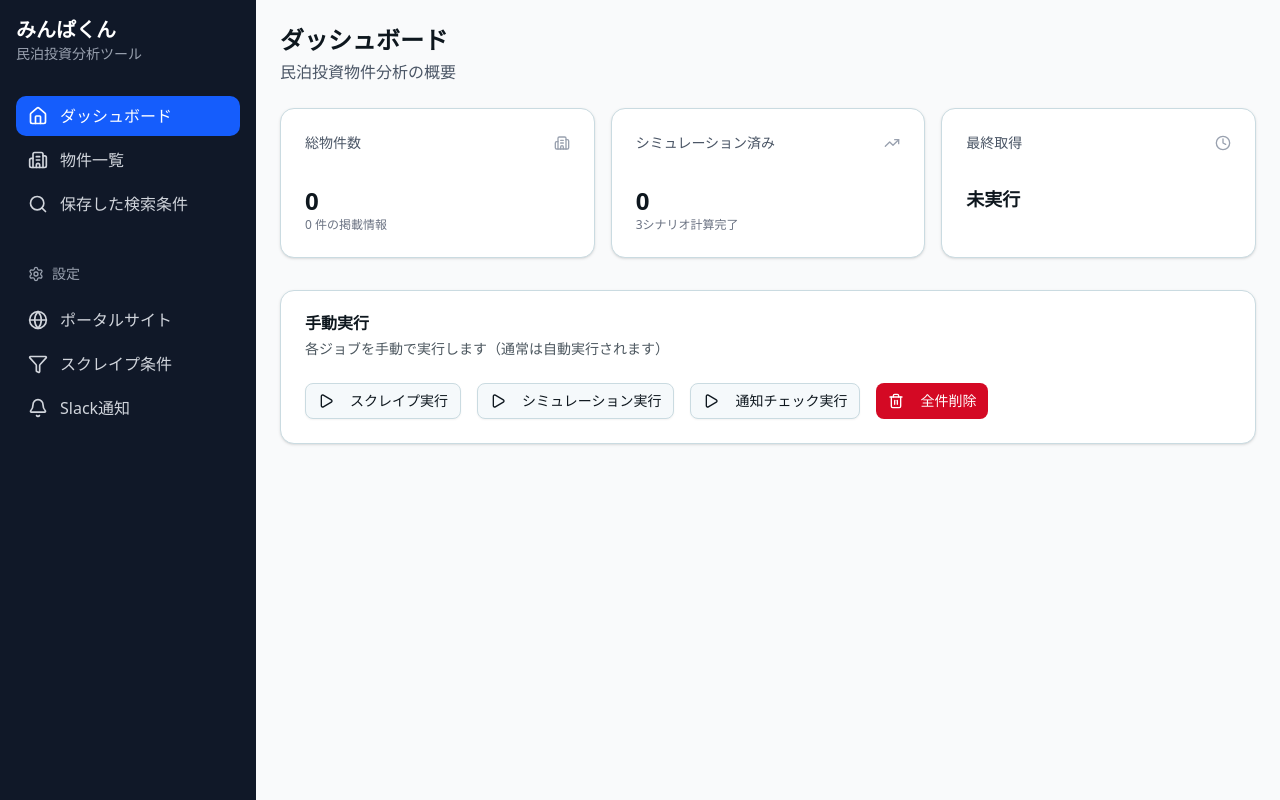
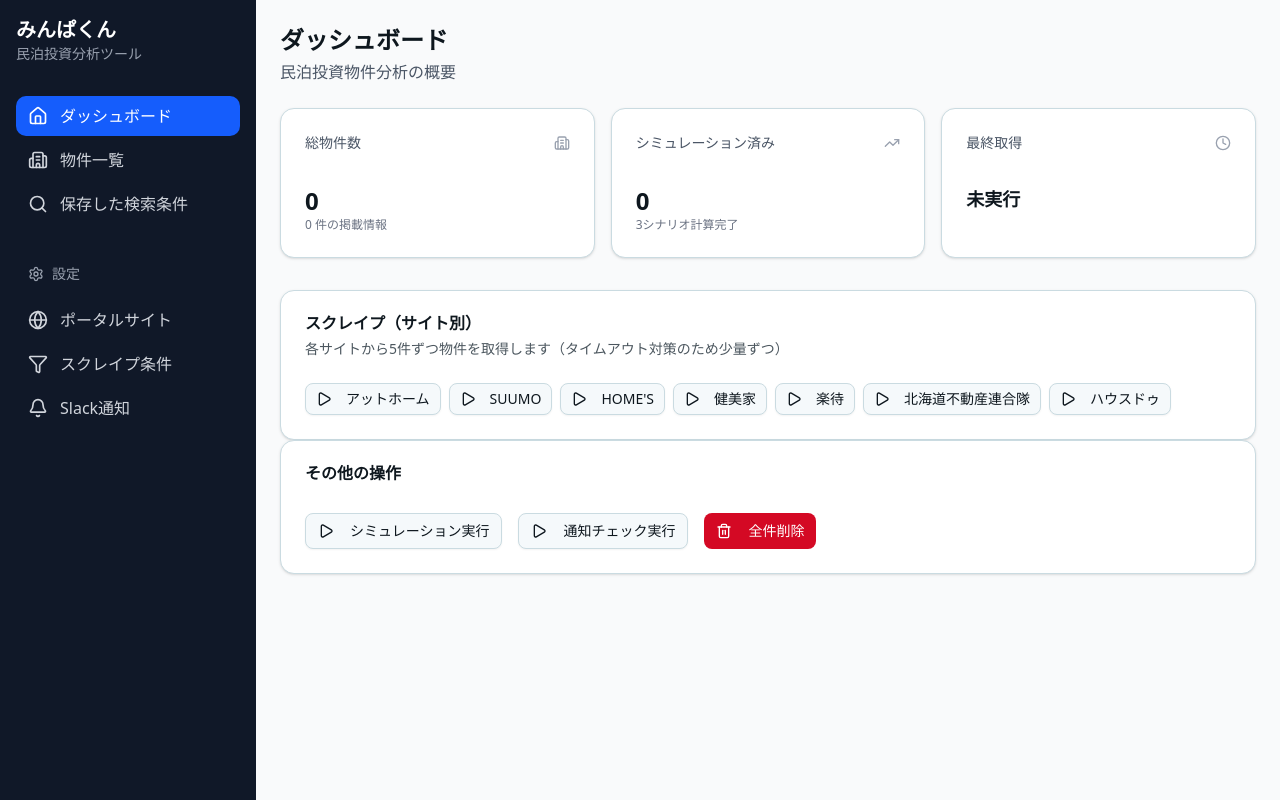
Before and after one commit to chiba-blip/minpakun, a Next.js app: page / in a window 1280 px wide. Built offline with nearby package versions, Linux system fonts and the light colour scheme; no server answers.

Commit message:
fix: タイムアウト対策 - 1サイト5件ずつ取得、サイト別ボタン追加

```diff
--- a/src/app/api/jobs/scrape/route.ts
+++ b/src/app/api/jobs/scrape/route.ts
@@ -1,91 +1,71 @@
 import { NextRequest, NextResponse } from 'next/server';
 import { createSupabaseServer } from '@/lib/supabaseServer';
-import { getConnectors } from '@/lib/scraper/connectors';
+import { getConnector } from '@/lib/scraper/connectors';
 import type { SearchParams, NormalizedListing } from '@/lib/scraper/types';
 import { throttle } from '@/lib/scraper/http';
 
+// Netlifyタイムアウト対策: 1サイト1ページ5件のみ処理
+const MAX_PAGES = 1;
+const MAX_DETAILS = 5;
+
 /**
- * スクレイピングジョブ
- * 全ポータルサイトから物件を取得
+ * スクレイピングジョブ（タイムアウト対策版）
+ * クエリパラメータでサイトを指定: ?site=athome
  */
 export async function POST(request: NextRequest) {
   const supabase = await createSupabaseServer();
+  const { searchParams } = new URL(request.url);
+  const targetSite = searchParams.get('site') || 'athome'; // デフォルトはアットホーム
 
   const results = {
+    site: targetSite,
     processed: 0,
     inserted: 0,
     skipped: 0,
     errors: [] as string[],
     message: '',
-    details: {} as Record<string, { candidates: number; inserted: number }>,
   };
 
   try {
-    // 1. 有効なポータルサイトを取得
-    const { data: sites, error: sitesError } = await supabase
+    // 1. 対象ポータルサイトを取得
+    const { data: site, error: siteError } = await supabase
       .from('portal_sites')
       .select('*')
-      .eq('enabled', true);
+      .eq('key', targetSite)
+      .eq('enabled', true)
+      .single();
 
-    if (sitesError) {
-      throw new Error(`Failed to fetch portal_sites: ${sitesError.message}`);
-    }
-
-    if (!sites || sites.length === 0) {
-      results.message = '有効なポータルサイトがありません。設定 → ポータルサイトで有効にしてください。';
+    if (siteError || !site) {
+      results.message = `ポータルサイト「${targetSite}」が見つからないか無効です`;
       return NextResponse.json(results);
     }
 
-    // 2. スクレイプ設定を取得
-    const { data: configs, error: configError } = await supabase
-      .from('scrape_configs')
-      .select('*')
-      .eq('enabled', true)
-      .limit(1)
-      .single();
-
-    if (configError || !configs) {
-      results.message = 'スクレイプ条件が設定されていません。設定 → スクレイプ条件で設定してください。';
+    // 2. Connector取得
+    const connector = getConnector(targetSite);
+    if (!connector) {
+      results.message = `コネクタ「${targetSite}」が見つかりません`;
       return NextResponse.json(results);
     }
 
-    const searchParams: SearchParams = {
-      areas: configs.areas || [],
-      propertyTypes: configs.property_types || [],
-      maxPages: 5, // タイムアウト対策で5ページに制限
+    console.log(`[scrape] Starting: ${connector.name} (${targetSite})`);
+
+    // 3. 検索実行（1ページのみ）
+    const searchConfig: SearchParams = {
+      areas: [],
+      propertyTypes: [],
+      maxPages: MAX_PAGES,
     };
 
-    console.log('Search params:', searchParams);
-    console.log('Enabled sites:', sites.map(s => s.key));
+    const candidates = await connector.search(searchConfig);
+    console.log(`[scrape] Found ${candidates.length} candidates`);
 
-    // 3. 各サイトのConnectorで検索・取得
-    const enabledKeys = sites.map(s => s.key);
-    const connectors = getConnectors(enabledKeys);
-
-    console.log('Active connectors:', connectors.map(c => c.key));
-
-    for (const connector of connectors) {
-      const site = sites.find(s => s.key === connector.key);
-      if (!site) continue;
-
-      console.log(`\n=== Processing site: ${connector.name} (${connector.key}) ===`);
-      results.details[connector.key] = { candidates: 0, inserted: 0 };
-
-      try {
-        // 検索実行（全ページ取得）
-        const candidates = await connector.search(searchParams);
-        results.details[connector.key].candidates = candidates.length;
-        console.log(`Found ${candidates.length} candidates from ${connector.name}`);
-
-        // 各候補の詳細を取得（タイムアウト対策で50件に制限）
-        const maxDetailsPerSite = 50;
-        const candidatesToProcess = candidates.slice(0, maxDetailsPerSite);
+    // 4. 詳細取得（5件のみ）
+    const candidatesToProcess = candidates.slice(0, MAX_DETAILS);
 
     for (const candidate of candidatesToProcess) {
       results.processed++;
-
       try {
-            // 既存チェック（URL重複）
+        // 既存チェック
         const { data: existing } = await supabase
           .from('listings')
           .select('id')
@@ -94,45 +74,32 @@ export async function POST(request: NextRequest) {
 
         if (existing) {
           results.skipped++;
+          console.log(`[scrape] Skip (exists): ${candidate.url}`);
           continue;
         }
 
-            // 詳細取得
+        // 詳細取得 & 保存
         const detail = await connector.fetchDetail(candidate.url);
         const normalized = connector.normalize(detail);
-
-            // DB保存
         await saveListing(supabase, site.id, normalized);
         results.inserted++;
-            results.details[connector.key].inserted++;
+        console.log(`[scrape] Inserted: ${normalized.title?.substring(0, 30)}...`);
 
-            await throttle(500);
+        await throttle(300);
       } catch (error) {
-            const msg = `Error processing ${candidate.url}: ${error}`;
-            console.error(msg);
-            results.errors.push(msg);
+        results.errors.push(String(error));
+        console.error(`[scrape] Error: ${candidate.url}`, error);
       }
     }
 
-        if (candidates.length > maxDetailsPerSite) {
-          console.log(`Note: Processed ${maxDetailsPerSite} of ${candidates.length} candidates`);
-        }
-      } catch (error) {
-        const msg = `Error searching ${connector.key}: ${error}`;
-        console.error(msg);
-        results.errors.push(msg);
-      }
-    }
-
-    results.message = `${results.inserted}件の新規物件を取得しました（${results.skipped}件はスキップ）`;
-    console.log('\n=== Scrape completed ===');
-    console.log(results);
+    results.message = `${connector.name}: ${results.inserted}件取得、${results.skipped}件スキップ（候補${candidates.length}件中${candidatesToProcess.length}件処理）`;
+    console.log(`[scrape] Done: ${results.message}`);
 
     return NextResponse.json(results);
   } catch (error) {
-    console.error('Scrape job failed:', error);
+    console.error('[scrape] Failed:', error);
     return NextResponse.json(
-      { error: String(error), ...results },
+      { ...results, error: String(error) },
       { status: 500 }
     );
   }
--- a/src/app/page.tsx
+++ b/src/app/page.tsx
@@ -19,6 +19,17 @@ interface DashboardStats {
   matchingCount: number;
   lastScrapeAt: string | null;
 }
+
+// スクレイプ対象サイト
+const SCRAPE_SITES = [
+  { key: 'athome', name: 'アットホーム' },
+  { key: 'suumo', name: 'SUUMO' },
+  { key: 'homes', name: "HOME'S" },
+  { key: 'kenbiya', name: '健美家' },
+  { key: 'rakumachi', name: '楽待' },
+  { key: 'rengotai', name: '北海道不動産連合隊' },
+  { key: 'housedo', name: 'ハウスドゥ' },
+];
 
 export default function DashboardPage() {
   const [stats, setStats] = useState<DashboardStats | null>(null);
@@ -43,7 +54,7 @@ export default function DashboardPage() {
     }
   }
 
-  async function triggerJob(job: 'scrape' | 'simulate' | 'notify') {
+  async function triggerJob(job: 'simulate' | 'notify') {
     setTriggering(job);
     try {
       const res = await fetch(`/api/jobs/${job}`, {
@@ -55,11 +66,33 @@ export default function DashboardPage() {
         alert(result.message);
       }
 
-      // 完了後に統計を再取得
       await fetchStats();
     } catch (error) {
       console.error(`Failed to trigger ${job}:`, error);
       alert(`${job}の実行に失敗しました`);
+    } finally {
+      setTriggering(null);
+    }
+  }
+
+  async function scrapeFromSite(siteKey: string, siteName: string) {
+    setTriggering(`scrape-${siteKey}`);
+    try {
+      const res = await fetch(`/api/jobs/scrape?site=${siteKey}`, {
+        method: 'POST',
+      });
+      const result = await res.json();
+
+      if (result.message) {
+        alert(result.message);
+      } else if (result.error) {
+        alert(`${siteName}の取得に失敗: ${result.error}`);
+      }
+
+      await fetchStats();
+    } catch (error) {
+      console.error(`Failed to scrape ${siteKey}:`, error);
+      alert(`${siteName}の取得に失敗しました`);
     } finally {
       setTriggering(null);
     }
@@ -163,29 +196,43 @@ export default function DashboardPage() {
         </Card>
       </div>
 
-      {/* 手動実行ボタン */}
+      {/* スクレイプ（サイト別） */}
       <Card>
         <CardHeader>
-          <CardTitle>手動実行</CardTitle>
+          <CardTitle>スクレイプ（サイト別）</CardTitle>
           <CardDescription>
-            各ジョブを手動で実行します（通常は自動実行されます）
+            各サイトから5件ずつ物件を取得します（タイムアウト対策のため少量ずつ）
           </CardDescription>
         </CardHeader>
         <CardContent>
-          <div className="flex flex-wrap gap-4">
+          <div className="flex flex-wrap gap-2">
+            {SCRAPE_SITES.map((site) => (
               <Button
-              onClick={() => triggerJob('scrape')}
+                key={site.key}
+                onClick={() => scrapeFromSite(site.key, site.name)}
                 disabled={!!triggering}
                 variant="outline"
+                size="sm"
               >
-              {triggering === 'scrape' ? (
+                {triggering === `scrape-${site.key}` ? (
                   <Loader2 className="w-4 h-4 mr-2 animate-spin" />
                 ) : (
                   <Play className="w-4 h-4 mr-2" />
                 )}
-              スクレイプ実行
+                {site.name}
               </Button>
+            ))}
+          </div>
+        </CardContent>
+      </Card>
 
+      {/* その他の操作 */}
+      <Card>
+        <CardHeader>
+          <CardTitle>その他の操作</CardTitle>
+        </CardHeader>
+        <CardContent>
+          <div className="flex flex-wrap gap-4">
             <Button
               onClick={() => triggerJob('simulate')}
               disabled={!!triggering}
```
Lines whose indentation alone changed are shown as unchanged.
